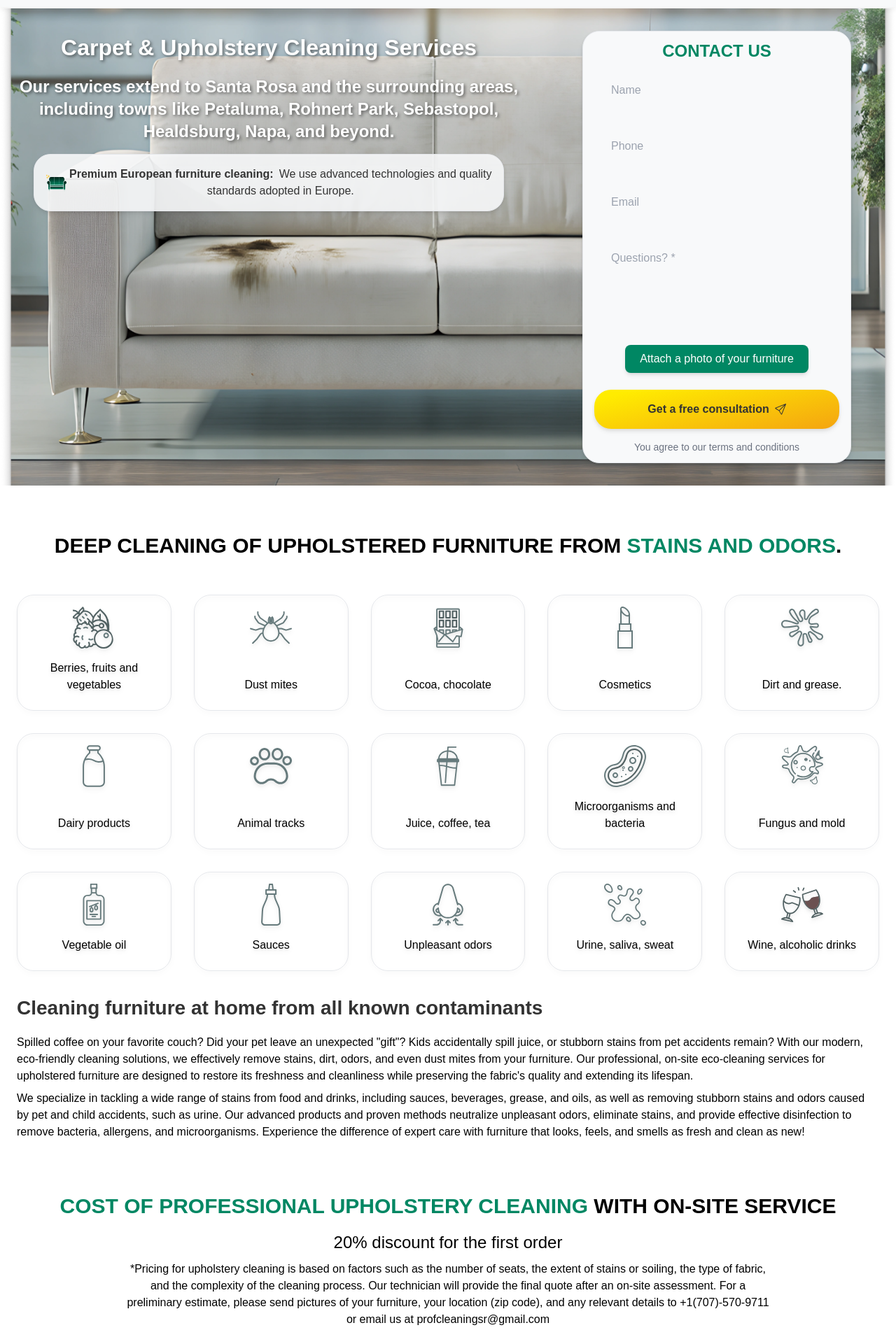
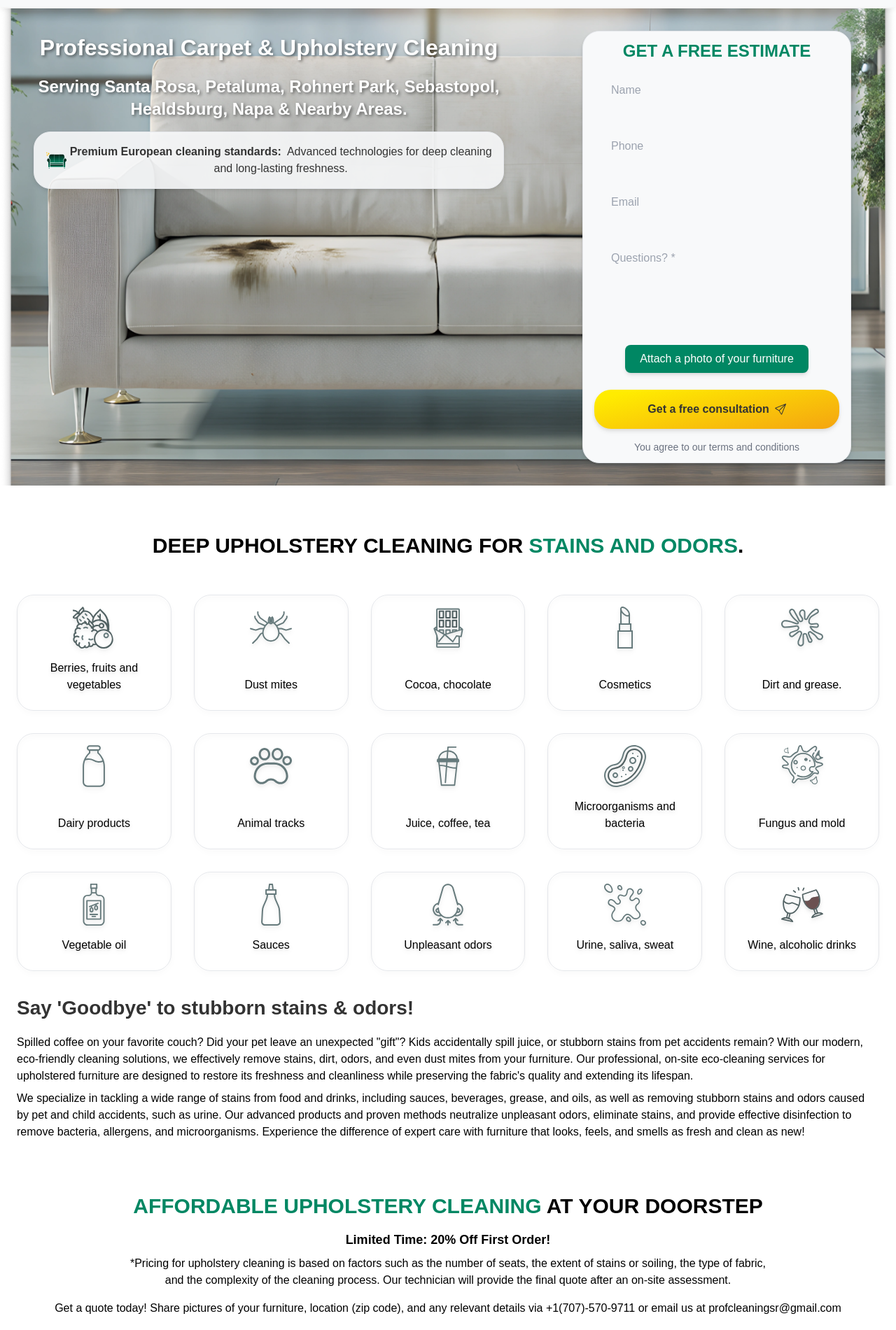
Before and after one commit to katetimofeeva/cuc, a Next.js app: page / in a window 1280 px wide. Shown: the part 56-1957 px from the top of the page at 70% size. Built offline with nearby package versions, Linux system fonts and the light colour scheme.

Commit message:
fixed text for SEO

```diff
--- a/data.js
+++ b/data.js
@@ -275,46 +275,84 @@ export const socialLinks = [
   },
 ];
 
+// export const upholsteryCleaningSteps = [
+//   {
+//     title: "Inspection and preparation",
+//     description:
+//       "The technician examines the furniture, determines its type and level of dirt, and tests the fabric for colorfastness. Surrounding items are moved to ensure full access to the furniture.",
+//   },
+//   {
+//     title: "Dry cleaning",
+//     description:
+//       "A high-powered vacuum removes dust, pet hair, sand, and other debris to protect the fabric during deep cleaning.",
+//   },
+//   {
+//     title: "Spot treatment",
+//     description:
+//       "Stubborn stains are pre-treated with special, safe cleaning solutions for effective removal.",
+//   },
+//   {
+//     title: "Deep cleaning (Extraction)",
+//     description:
+//       "We use professional extractors with hot or cold water to remove dirt, dust, and allergens from deep within the fabric fibers.",
+//   },
+//   {
+//     title: "Rinsing and residue removal",
+//     description:
+//       "The furniture is thoroughly rinsed with water to eliminate any remaining cleaning solution and prevent residue buildup.",
+//   },
+//   {
+//     title: "Disinfection and Fabric Protection (optional)",
+//     description:
+//       "The furniture is treated with antibacterial solutions to kill germs and dust mites, and a protective coating is applied to prevent future stains.",
+//   },
+//   {
+//     title: "Moisture removal and drying",
+//     description:
+//       "Professional equipment removes excess moisture, ensuring the furniture dries quickly and thoroughly.",
+//   },
+//   {
+//     title: "Final inspection",
+//     description:
+//       "The technician inspects the final result to ensure the furniture is clean, and additional treatments are applied if needed.",
+//   },
+// ];
+
 export const upholsteryCleaningSteps = [
   {
     title: "Inspection and preparation",
     description:
-      "The technician examines the furniture, determines its type and level of dirt, and tests the fabric for colorfastness. Surrounding items are moved to ensure full access to the furniture.",
+      "Our specialist examines your furniture, identifies stains, and tests the fabric for safety. We also prepare the area by moving nearby items for full access.",
   },
   {
     title: "Dry cleaning",
     description:
-      "A high-powered vacuum removes dust, pet hair, sand, and other debris to protect the fabric during deep cleaning.",
+      "A powerful vacuum removes dust, pet hair, and allergens, ensuring they don’t turn into muddy residues during cleaning.",
   },
   {
-    title: "Spot treatment",
+    title: "Stain treatment",
     description:
       "Stubborn stains are pre-treated with special, safe cleaning solutions for effective removal.",
   },
   {
-    title: "Deep cleaning (Extraction)",
+    title: "Deep cleaning",
     description:
-      "We use professional extractors with hot or cold water to remove dirt, dust, and allergens from deep within the fabric fibers.",
+      "Professional equipment with hot water removes dirt, bacteria, and allergens trapped deep in the fabric.",
   },
   {
     title: "Rinsing and residue removal",
     description:
-      "The furniture is thoroughly rinsed with water to eliminate any remaining cleaning solution and prevent residue buildup.",
+      "We thoroughly rinse the furniture to remove all cleaning solutions, preventing sticky residues.",
   },
   {
-    title: "Disinfection and Fabric Protection (optional)",
+    title: "Sanitization and protection",
     description:
-      "The furniture is treated with antibacterial solutions to kill germs and dust mites, and a protective coating is applied to prevent future stains.",
+      "We disinfect to eliminate bacteria and odors, leaving your furniture fresh and hygienic. Optional fabric protection prevents future stains.",
   },
   {
-    title: "Moisture removal and drying",
+    title: "Drying and final check",
     description:
-      "Professional equipment removes excess moisture, ensuring the furniture dries quickly and thoroughly.",
-  },
-  {
-    title: "Final inspection",
-    description:
-      "The technician inspects the final result to ensure the furniture is clean, and additional treatments are applied if needed.",
+      "Excess moisture is removed for quick drying. Our technician performs a final inspection to ensure perfect results.",
   },
 ];
 
--- a/src/app/layout.tsx
+++ b/src/app/layout.tsx
@@ -1,6 +1,4 @@
 import type { Metadata } from "next";
-import Head from "next/head";
-import localFont from "next/font/local";
 import "./globals.css";
 import Navbar from "@/components/Navbar";
 import Footer from "@/components/Footer";
--- a/src/app/page.tsx
+++ b/src/app/page.tsx
@@ -22,16 +22,15 @@ export default function Home() {
       <section className="flex overflow-hidden bg-main-screen-mob lg:bg-main-screen bg-no-repeat bg-cover bg-center text-text p-6 text-center flex-col md:flex-row items-center md:items-start relative md:p-0 lg:gap-8 ">
         <div className="md:w-3/5">
           <h2 className="sm:mx-6  mt-8  mb-4 text-white [text-shadow:_2px_2px_4px_rgba(0,0,0,0.5)]">
-            Carpet & Upholstery Cleaning Services
+            Professional Carpet & Upholstery Cleaning
           </h2>
           <p className="text-2xl font-bold mb-4 text-white [text-shadow:_2px_2px_4px_rgba(0,0,0,0.5)]">
-            Our services extend to Santa Rosa and the surrounding areas,
-            including towns like Petaluma, Rohnert Park, Sebastopol, Healdsburg,
-            Napa, and beyond.
+            Serving Santa Rosa, Petaluma, Rohnert Park, Sebastopol, Healdsburg,
+            Napa & Nearby Areas.
           </p>
-          <p className="mt-4 mb-2 text-white   md:px-12 md:hidden text-bold">
-            Professional cleaning of upholstery and carpets with on-site service
-            at your home or office.
+          <p className="mt-4 mb-2 text-text   md:px-12 md:hidden text-bold">
+            Expert on-site upholstery and carpet cleaning for your home or
+            office, ensuring freshness and hygiene.
           </p>
           <div className="flex gap-x-1 p-4 rounded-3xl bg-background/90  mx-2 mb-4 md:mx-12 border drop-shadow-md inform-card">
             <Image
@@ -43,10 +42,10 @@ export default function Home() {
             />
             <p>
               <span className="font-semibold pr-2">
-                Premium European furniture cleaning:
+                Premium European cleaning standards:
               </span>
-              We use advanced technologies and quality standards adopted in
-              Europe.
+              Advanced technologies for deep cleaning and long-lasting
+              freshness.
             </p>
           </div>
           <div className="hidden  md:flex gap-x-1 p-4 rounded-3xl bg-background/90  mx-2 mb-4 md:mx-12 border drop-shadow-md inform-card">
@@ -59,14 +58,13 @@ export default function Home() {
               decoding="async"
             />
             <p>
-              <span className="font-semibold">Professional cleaning </span>
-              of upholstery and carpets with on-site service at your home or
-              office.
+              <span className="font-semibold">Convenient mobile service</span>
+              at your location for hassle-free cleaning.
             </p>
           </div>
         </div>
         <ContactForm
-          title={"Contact Us"}
+          title={"Get a Free Estimate"}
           fields={formFields as IFormField[]}
           btnText="Get a free consultation"
           className="m-4 md:m-8 md:max-w-80 xl:max-w-96 border drop-shadow-md px-4 py-3 rounded-3xl w-full bg-background md:w-2/5 md:ml-8 relative transition-all duration-300 hover:shadow-lg"
@@ -74,7 +72,7 @@ export default function Home() {
       </section>
       <section className="px-6">
         <h2 className="sm:mx-6 mt-8  mb-4 text-center ext-6xl py-9 uppercase text-2xl lg:text-3xl ">
-          Deep cleaning of upholstered furniture from{" "}
+          Deep upholstery cleaning for{" "}
           <span className=" text-accentText">stains and odors</span>.
         </h2>
         <div className="grid-cols-2 gap-4 md:gap-8 md:grid-cols-3 lg:grid-cols-5 grid ">
@@ -96,7 +94,7 @@ export default function Home() {
           })}
         </div>
         <h3 className="font-semibold text-text mt-8  mb-4">
-          Cleaning furniture at home from all known contaminants
+          Say 'Goodbye' to stubborn stains & odors!
         </h3>
         <p className="mb-2">
           Spilled coffee on your favorite couch? Did your pet leave an
@@ -125,19 +123,22 @@ export default function Home() {
       >
         <h2 className="sm:mx-6 mt-8  mb-4  ext-6xl pt-9 uppercase text-2xl lg:text-3xl ">
           <span className=" text-accentText">
-            Cost of professional upholstery cleaning
+            Affordable upholstery cleaning
           </span>{" "}
-          with on-site Service
+          at your doorstep
         </h2>
-
-        <h4 className="mb-2 ">20% discount for the first order</h4>
+        <h4 className="mb-2 font-bold text-lg">
+          Limited Time: 20% Off First Order!
+        </h4>
         <p className=" md:w-3/4 m-auto mb-4">
           *Pricing for upholstery cleaning is based on factors such as the
           number of seats, the extent of stains or soiling, the type of fabric,
           and the complexity of the cleaning process. Our technician will
-          provide the final quote after an on-site assessment. For a preliminary
-          estimate, please send pictures of your furniture, your location (zip
-          code), and any relevant details to{" "}
+          provide the final quote after an on-site assessment.
+        </p>{" "}
+        <p className="mb-4">
+          Get a quote today! Share pictures of your furniture, location (zip
+          code), and any relevant details via{" "}
           {CUC_PHONE && (
             <a
               className="hover:text-accentText hover:font-bold"
@@ -158,7 +159,7 @@ export default function Home() {
             </a>
           )}
         </p>
-        <p className="text-xl">
+        <p>
           We provide an optional drying service for an additional 30%. With this
           service, your furniture will be ready to use within 1-3 hours after
           cleaning. Without drying, the furniture may take 15-24 hours to dry
@@ -192,7 +193,7 @@ export default function Home() {
           </div>
         )}
         <p className="mb-4 text-start">
-          The furniture cleaning process takes
+          Professional cleaning Process
           <span className="font-bold">1-2 hours</span> for standard cleaning or
           <span className="font-bold"> 2-3 hours</span> (without drying, the
           furniture takes 12-24 hours to air dry). The price includes cleaning
@@ -205,8 +206,8 @@ export default function Home() {
       </section>
       <section>
         <h2 className="sm:mx-6 mt-8  mb-4 text-center ext-6xl py-9 uppercase text-2xl lg:text-3xl">
-          <span className=" text-accentText">Main steps </span> of professional
-          carpet cleaning
+          Step-by-Step{" "}
+          <span className="text-accentText">professional cleaning process</span>
         </h2>
         <ProcessSteps steps={upholsteryCleaningSteps} />;
       </section>
```
